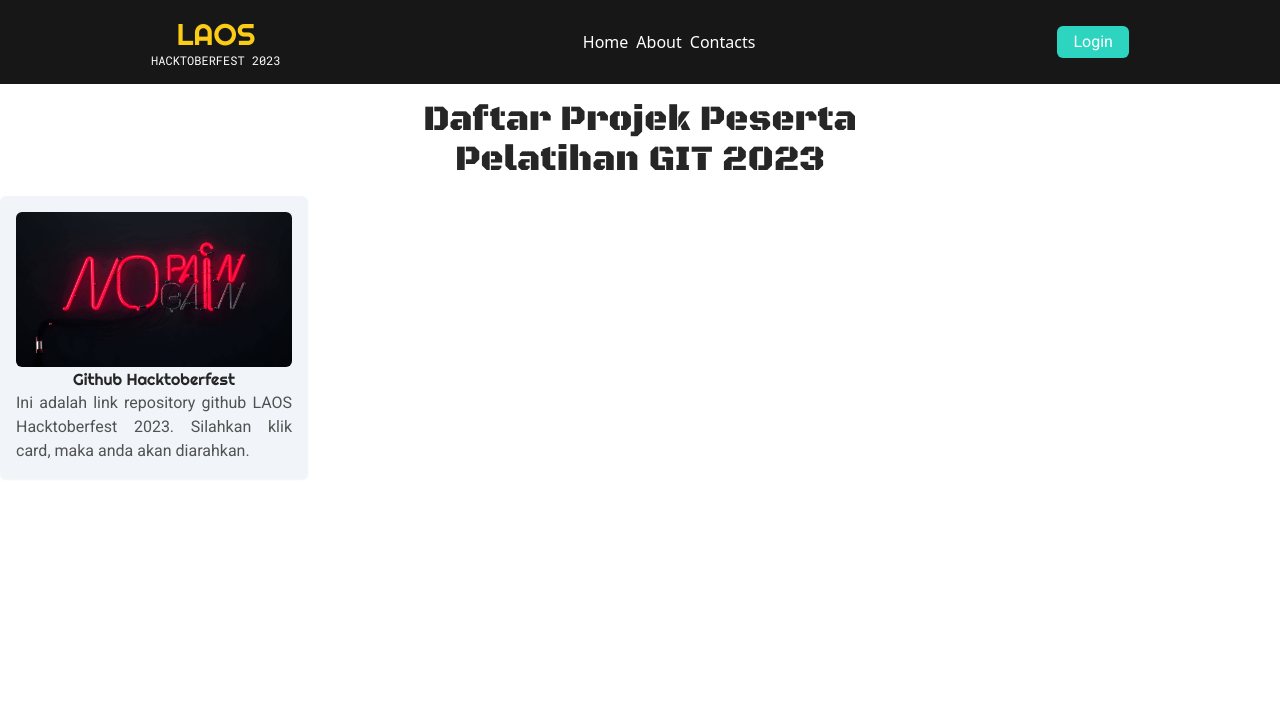
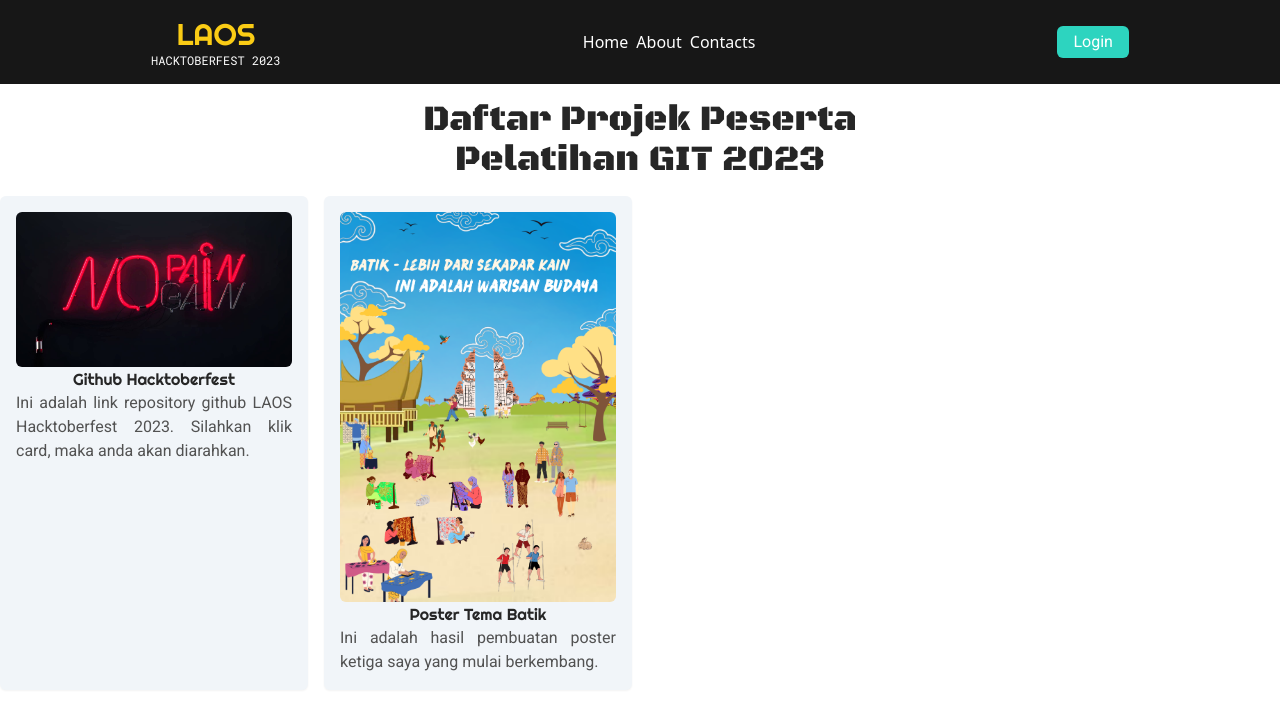
Before and after one commit to UKM-LAOS/Hacktoberfest-LAOS-2023, a React (Vite) app: page / in a window 1280 px wide. Shown: the top 728 px of the page. Built offline with nearby package versions, Linux system fonts and the light colour scheme.

Commit message:
tambah karya baru

```diff
--- a/src/App.jsx
+++ b/src/App.jsx
@@ -15,6 +15,12 @@ function App() {
           imagepath="/images/example.jpg"
           description="Ini adalah link repository github LAOS Hacktoberfest 2023. Silahkan klik card, maka anda akan diarahkan."
         />
+        <ProjectCard
+          link="https://www.canva.com/design/DAFwrdh_tvA/v8G0gRlWoZcrKIYaIA3Tlg/edit"
+          title="Poster Tema Batik"
+          imagepath="/images/232410101060.png"
+          description="Ini adalah hasil pembuatan poster ketiga saya yang mulai berkembang."
+        />
       </section>
     </>
   );
```
Also changed, not shown: public/images/232410101060.png (added).
